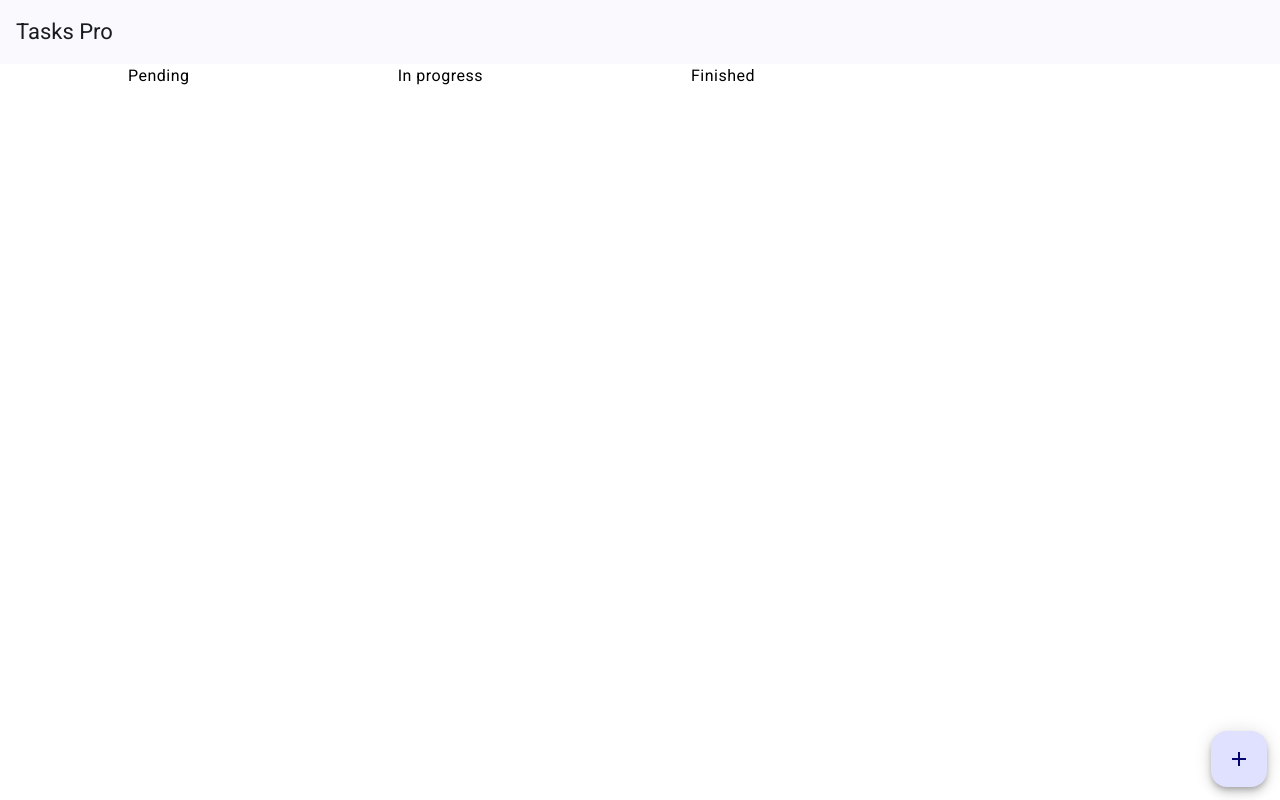
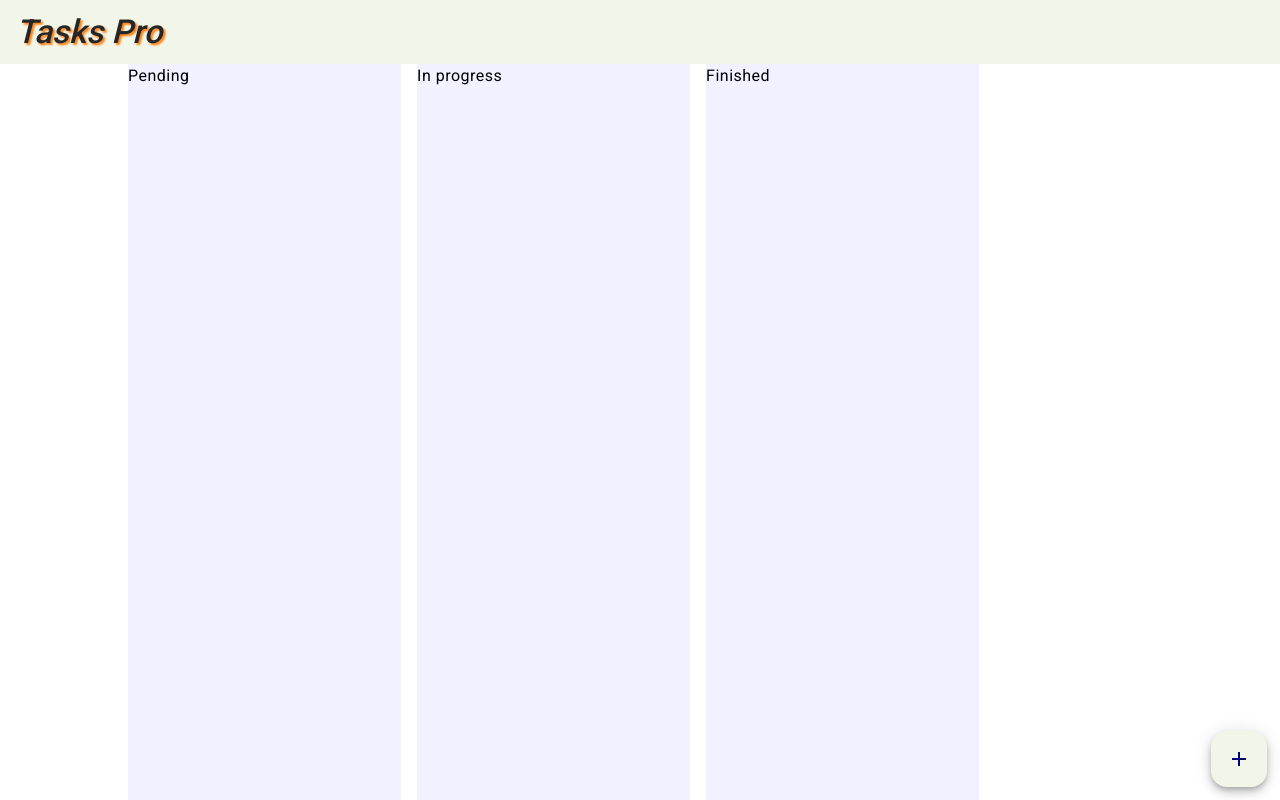
Before and after one commit to gbtec-ext-alexandreinsua/tasks-pro, an Angular app: page / in a window 1280 px wide. Built offline with nearby package versions, Linux system fonts and the light colour scheme; what @ngx-formly/core, @ngx-formly/material would draw is missing.

Commit message:
feat(project) add manual colors

```diff
--- a/src/app/components/board/board.component.scss
+++ b/src/app/components/board/board.component.scss
@@ -4,6 +4,7 @@
   margin: 0 auto;
 
   .create-task-button {
+    background-color: #f2f6e9;
     position: absolute;
     bottom: 1em;
     right: 1em;
--- a/src/app/components/board/kanban/task-list/task-list.component.scss
+++ b/src/app/components/board/kanban/task-list/task-list.component.scss
@@ -1,5 +1,6 @@
 :host {
+  background-color: #f1f1ff;
   display: flex;
   flex-direction: column;
-  flex-grow: 1;
+  flex: 0 0 calc(100% / 3);
 }
--- a/src/app/components/header/header.component.scss
+++ b/src/app/components/header/header.component.scss
@@ -0,0 +1,12 @@
+:host {
+  mat-toolbar {
+    background-color: #f2f6e9;
+    span {
+      color: #262626;
+      font-size: 1.5em;
+      font-style: oblique;
+      font-weight: 500;
+      text-shadow: 2px 2px 2px #ff7f11;
+    }
+  }
+}
```
Also changed, not shown: 1 other file (tests, documents, lock files or other folders).
